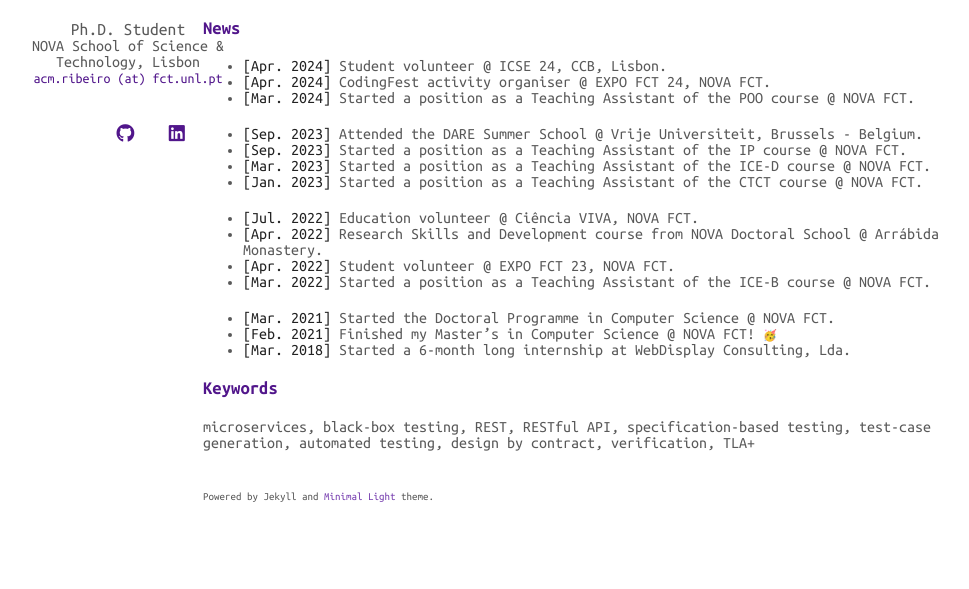
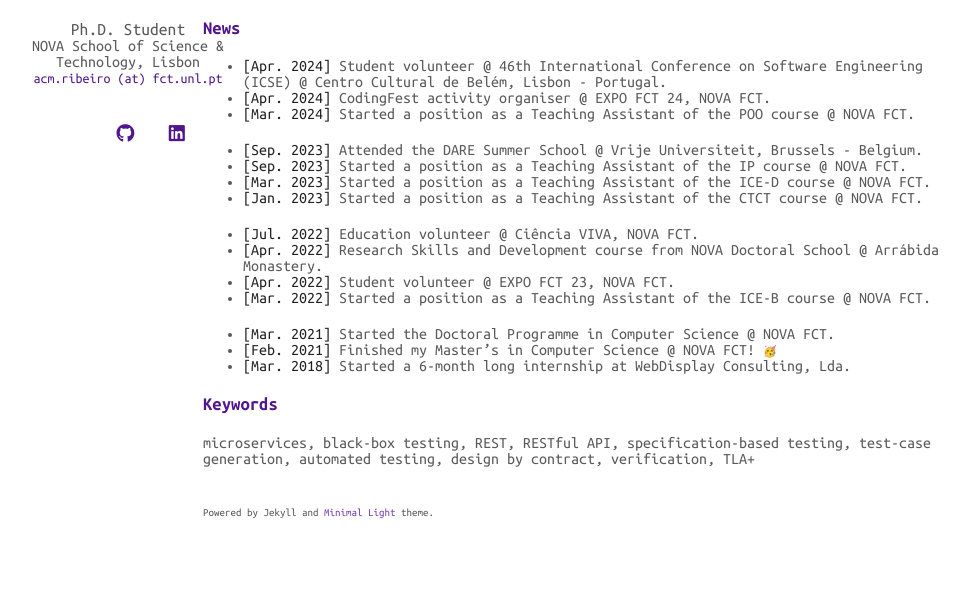
Before and after one commit to acm-ribeiro/acm-ribeiro.github.io, a Jekyll site: the page built from index.md, in a window 1280 px wide. Shown: the part 318-907 px from the top of the page, without its empty margins (167-1136 px from the left). Built offline with Jekyll 4.4.1, drawn with Linux system fonts in a browser that asks for light colours; nearby versions of some CDN libraries; a style sheet for code colours, icons or effects is not loaded.

```diff
--- a/index.md
+++ b/index.md
@@ -18,7 +18,7 @@ My main interests include Software Testing & Verification, specially in a black-
 
 ### News
 
-- **[Apr. 2024]** Student volunteer @ ICSE 24, CCB, Lisbon.
+- **[Apr. 2024]** Student volunteer @ 46th International Conference on Software Engineering (ICSE) @ Centro Cultural de Belém, Lisbon - Portugal.
 - **[Apr. 2024]** CodingFest activity organiser @ EXPO FCT 24, NOVA FCT.
 - **[Mar. 2024]** Started a position as a Teaching Assistant of the POO course @ NOVA FCT.
 
```
Also changed, not shown: media.md (+3 -3 lines), 2 other files.
